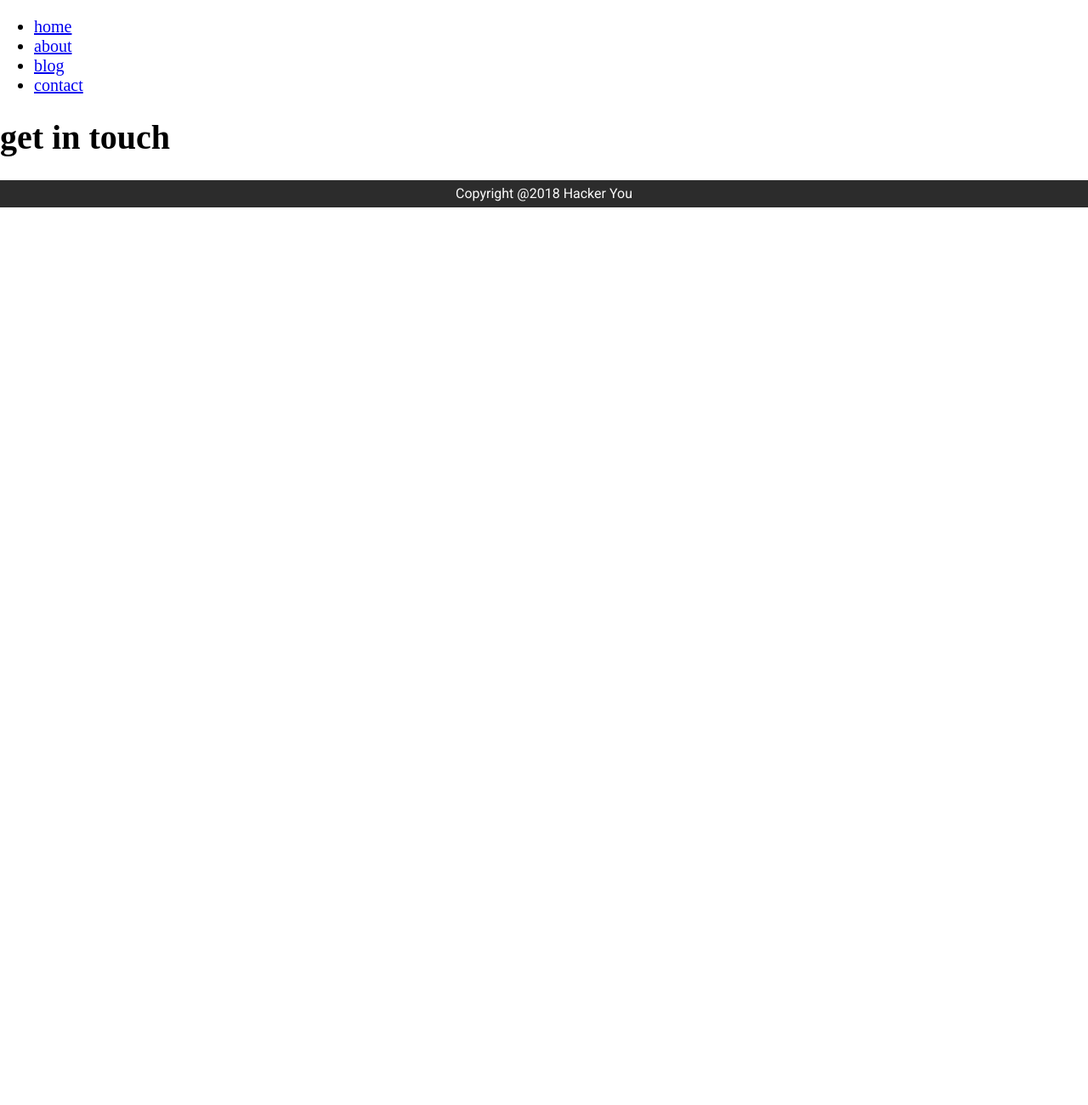
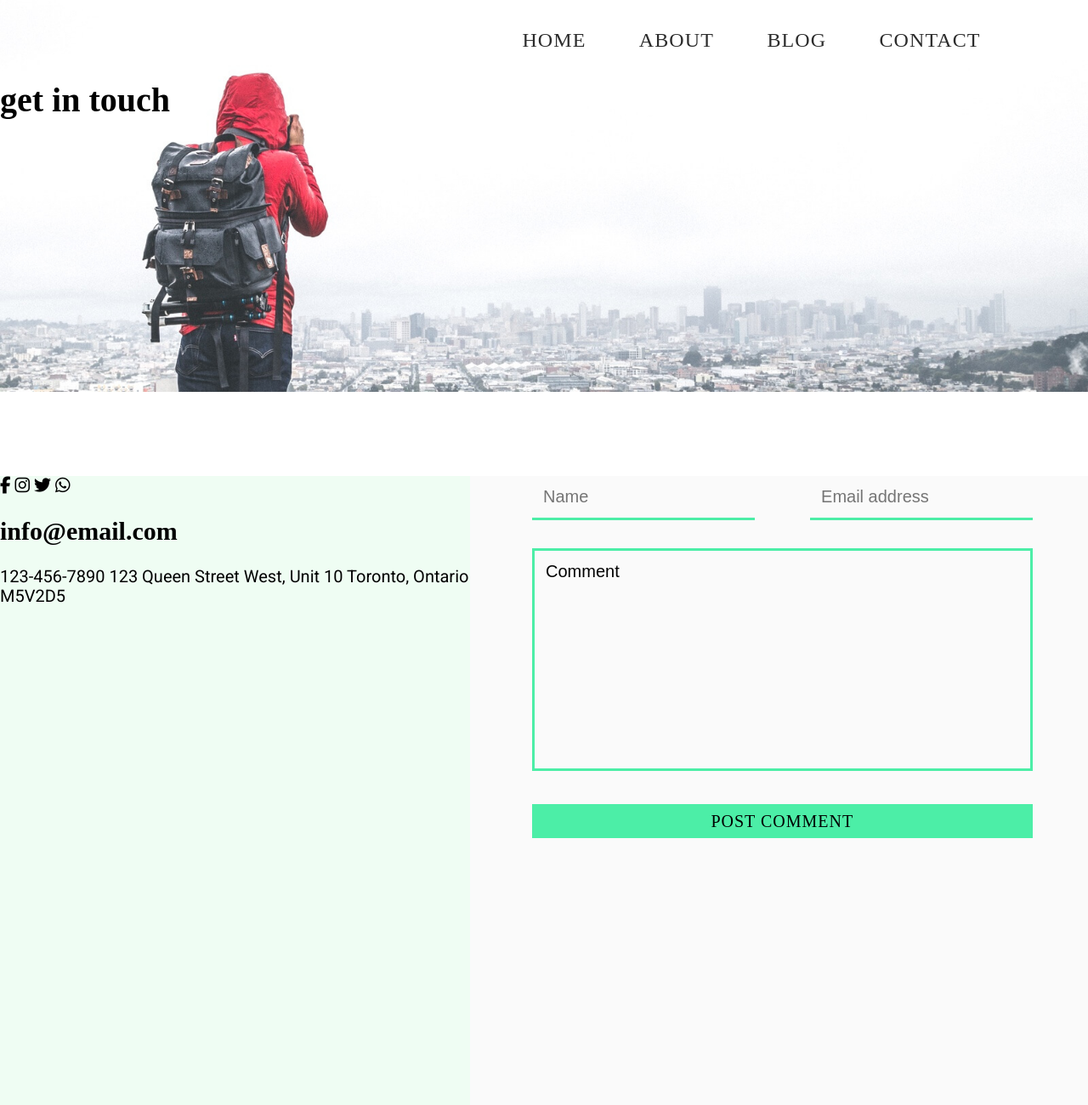
Before and after one commit to HoiJW/hoi-project-capture, a plain HTML site: page html/contact.html in a window 1280 px wide. Shown: the top 1300 px of the page at 85% size. Before the commit the page ends 800 px from the top, so only its background shows below. Drawn offline with Linux system fonts and the light colour scheme; a web font is replaced by a local one.

Commit message:
added some previous style on contact page , awaiting for adjustment

```diff
--- a/html/contact.html
+++ b/html/contact.html
@@ -6,15 +6,16 @@
 	<meta name="viewport" content="width=device-width, initial-scale=1.0">
 	<link rel="stylesheet" href="../styles/contact.css">
 	<title>📸Captured</title>
+    <script src="https://kit.fontawesome.com/a334a3afe7.js" crossorigin="anonymous"></script>
     <link rel="preconnect" href="https://fonts.googleapis.com"><link rel="preconnect" href="https://fonts.gstatic.com" crossorigin><link href="https://fonts.googleapis.com/css2?family=Playfair+Display:ital,wght@1,700&family=Roboto&display=swap" rel="stylesheet">
 </head>
 <body>
     <header>
         <nav>
             <ul>
-                <li><a href="#home">home</a></li>
+                <li><a href="../index.html">home</a></li>
                 <li><a href="#about">about</a></li>
-                <li><a href="#blog">blog</a></li>
+                <li><a href="./blog.html">blog</a></li>
                 <li><a href="#contact">contact</a></li>
             </ul>
         </nav>
@@ -22,8 +23,30 @@
     </header>
     <main>
         <div class="wrapper">
-            <div class="text-contanier"></div>
-            <form action=""></form>
+            <section class="info">
+                <div class="text-contanier">
+                    <div class="sns-icons">
+                        <i class="fa-brands fa-facebook-f"></i>
+                        <i class="fa-brands fa-instagram"></i>
+                        <i class="fa-brands fa-twitter"></i>
+                        <i class="fa-brands fa-whatsapp"></i>
+                    </div>
+                    <h2>info@email.com</h2>
+                    <p>123-456-7890
+                        123 Queen Street West, Unit 10
+                        Toronto, Ontario
+                        M5V2D5
+                    </p>
+                </div>
+            </section>
+            <section class="form-section">
+                <form action="#" method="#" class="relpyForm" name="relpyForm">
+                    <input type="text" id="displayName" name="displayName" placeholder="Name">
+                    <input type="email" id="displayName" name="displayName" placeholder="Email address">
+                    <textarea name="userComment" id="comment" cols="30" rows="10" minlength="5" maxlength="400">Comment</textarea>
+                    <button>post comment</button>
+                </form>
+            </section>
         </div><!-- wrapper ends -->
     </main>
     <footer>
--- a/styles/sass/_blog-page.scss
+++ b/styles/sass/_blog-page.scss
@@ -27,7 +27,7 @@ nav{
     }
     li{
         list-style: none;
-        transition: 0.5s;
+        transition: 0.3s;
         padding-bottom: 1%;
         &:hover,
         &:focus{
@@ -159,6 +159,7 @@ main{
     // comment section style
     .comments{
         margin-left: 43%;
+        margin-top: 5%;
         .user-post{/* comment section */
             margin-top: 5%;
             display: flex;
--- a/styles/sass/_contact-page.scss
+++ b/styles/sass/_contact-page.scss
@@ -1,4 +1,101 @@
 // contact page style
+// header
+header{
+    background-image: url(./captured-final-assets/contact-header.jpg);
+    background-size: 100%;
+    height: 70vh;
+    background-attachment: fixed;
+    background-repeat: no-repeat;
+
+}
+//header ends
+//nav starts
+nav{
+    z-index: 10;
+    padding-top: 1%;
+    padding-left: 40%;
+    padding-right: 5%;
+    ul{
+        display: flex;
+        justify-content: space-evenly;
+    }
+    li{
+        list-style: none;
+        transition: 0.3s;
+        padding-bottom: 1%;
+        &:hover,
+        &:focus{
+            scale: 1.1;
+            border-bottom: 3px solid $second-color;
+        }
+
+    }
+    a{
+        font-size: 1.5rem;
+        letter-spacing: 1.1px;
+        text-align: center;
+        line-height: 29px;
+        text-transform: uppercase;
+        text-decoration: none;
+        color:$third-color;
+    }
+}
+//nav ends
+//main style
+main{
+    background-color: $fifth-color;
+}
+//main style ends
+//form section style
+.form-section{
+    background-color: $forth-color;
+    position: relative;
+    flex-basis: 65%;
+    height: 100vh;
+}
+form{
+    width: 100%;
+    display: flex;
+    flex-wrap: wrap;
+    padding-left: 10%;
+    position: absolute;
+    input{
+        width: 40%;
+        background: none;
+        border: none;
+        border-bottom: 3px solid $second-color;
+        padding: 2%;
+        margin: 0% 10% 5% 0%;
+        outline: none;
+    }
+    textarea{
+        width: 90%;
+        background: none;
+        border:3px solid $second-color;
+        padding: 2%;
+        outline: none;
+        margin-bottom: 5%;
+        resize: none;
+        &::placeholder{
+            color: $third-color;
+        }
+    }
+    button{
+        width: 90%;
+        margin-bottom: 8%;
+        text-align: center;
+        line-height: 29px;
+        letter-spacing: 1px;
+        height: 40px;
+        text-transform: uppercase;
+        font-family: 'Playfair Display', serif;
+        background-color: $second-color;
+        border: 1px solid $second-color;
+        margin-top: 1%;
+    }
+}
+//form style ends
+
 // contact style ends
 
 @media (max-width: 940px) {
--- a/styles/sass/_header.scss
+++ b/styles/sass/_header.scss
@@ -43,7 +43,7 @@ nav{
     }
     li{
         list-style: none;
-        transition: 0.5s;
+        transition: 0.3s;
         padding-bottom: 1%;
         &:hover,
         &:focus{
```
Also changed, not shown: html/blog.html (+1 -1 lines), index.html (+2 -2 lines), styles/blog.css, styles/contact.css, styles/styles.css.
